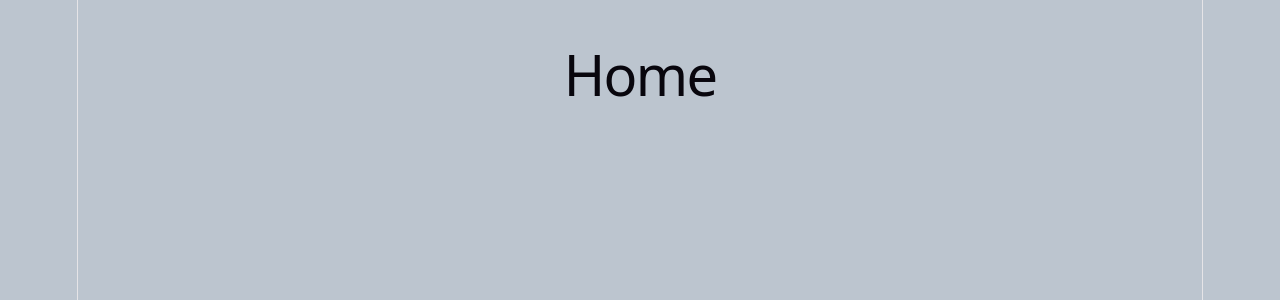
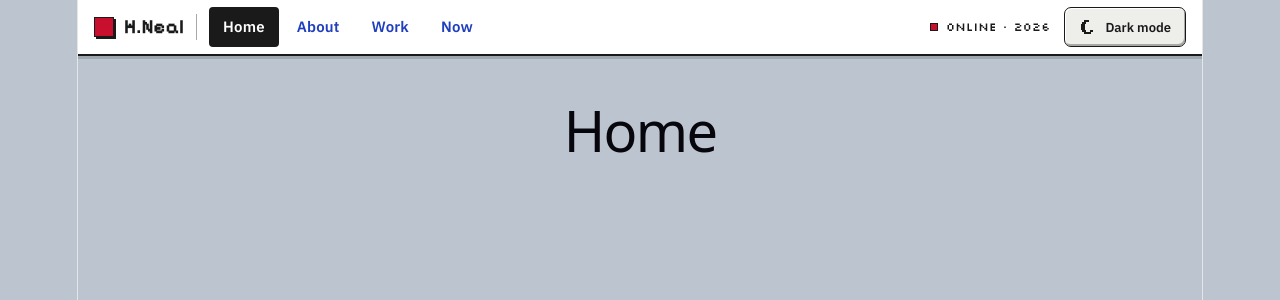
Before and after one commit to hannahmneal/portfolio, a React (Vite) app in the folder frontend/: page / in a window 1280 px wide. Shown: the top 300 px of the page. Built offline with nearby package versions, Linux system fonts and the light colour scheme.

Commit message:
Preliminary nav

```diff
--- a/frontend/src/App.jsx
+++ b/frontend/src/App.jsx
@@ -1,4 +1,5 @@
 import { Routes, Route } from 'react-router'
+import Nav from './components/Nav'
 import Home from './pages/Home'
 import About from './pages/About'
 import Work from './pages/Work'
@@ -8,6 +9,8 @@ import NotFound from './pages/NotFound'
 
 export default function App() {
   return (
+    <>
+      <Nav />
       <Routes>
         <Route path="/" element={<Home />} />
         <Route path="/about" element={<About />} />
@@ -16,5 +19,6 @@ export default function App() {
         <Route path="/guestbook" element={<Guestbook />} />
         <Route path="*" element={<NotFound />} />
       </Routes>
+    </>
   )
 }
--- /dev/null
+++ b/frontend/src/components/Nav.jsx
@@ -0,0 +1,163 @@
+import { Box } from '@mui/material'
+import { useTheme } from '@mui/material/styles'
+import { NavLink } from 'react-router'
+
+const NAV_LINKS = [
+  { to: '/', label: 'Home' },
+  { to: '/about', label: 'About' },
+  { to: '/work', label: 'Work' },
+  { to: '/now', label: 'Now' },
+]
+
+export default function Nav() {
+  const theme = useTheme()
+  const { menuBar, link, hoverInvert, button, titleBar } = theme.custom
+  const accent = theme.palette.primary.main
+  const text = theme.palette.text.primary
+
+  return (
+    <Box
+      component="nav"
+      aria-label="Main"
+      sx={{
+        display: 'flex',
+        flexWrap: 'wrap',
+        alignItems: 'center',
+        gap: '4px',
+        padding: '6px 16px',
+        minHeight: menuBar.minHeight,
+        bgcolor: menuBar.bg,
+        borderBottom: `2px solid ${menuBar.border}`,
+        boxShadow: menuBar.shadow,
+      }}
+    >
+      <Box
+        component={NavLink}
+        to="/"
+        end
+        sx={{
+          display: 'inline-flex',
+          alignItems: 'center',
+          gap: '10px',
+          fontFamily: theme.typography.h3.fontFamily,
+          fontWeight: 700,
+          fontSize: '20px',
+          textDecoration: 'none',
+          color: text,
+        }}
+      >
+        <Box
+          aria-hidden="true"
+          sx={{
+            width: 20,
+            height: 20,
+            bgcolor: accent,
+            border: `1px solid ${text}`,
+            boxShadow: `2px 2px 0 ${text}`,
+          }}
+        />
+        H.Neal
+      </Box>
+
+      <Box
+        aria-hidden="true"
+        sx={{ width: '1px', height: '26px', mx: '8px', bgcolor: menuBar.divider }}
+      />
+
+      {NAV_LINKS.map(({ to, label }) => (
+        <Box
+          key={to}
+          component={NavLink}
+          to={to}
+          end={to === '/'}
+          sx={{
+            fontFamily: theme.typography.fontFamily,
+            fontWeight: 600,
+            fontSize: '15px',
+            textDecoration: 'none',
+            padding: '9px 14px',
+            borderRadius: '4px',
+            color: link.color,
+            '&:visited': {
+              color: link.visited,
+            },
+            '&[aria-current="page"], &:hover, &:focus-visible': {
+              bgcolor: hoverInvert.bg,
+              color: hoverInvert.text,
+              outline: 'none',
+            },
+          }}
+        >
+          {label}
+        </Box>
+      ))}
+
+      <Box sx={{ ml: 'auto', display: 'flex', alignItems: 'center', gap: '14px' }}>
+        <Box
+          sx={{
+            display: 'inline-flex',
+            alignItems: 'center',
+            gap: '8px',
+            fontFamily: theme.typography.subtitle1.fontFamily,
+            fontSize: '12px',
+            color: text,
+          }}
+        >
+          {/* TODO: 11/2/26: Non-functional; Static.  */}
+          <Box
+            aria-hidden="true"
+            sx={{
+              width: 8,
+              height: 8,
+              bgcolor: accent,
+              border: `1px solid ${text}`,
+              '@keyframes pc-blink': { '50%': { opacity: 0 } },
+              animation: 'pc-blink 1s steps(1) infinite',
+            }}
+          />
+          ONLINE &middot; 2026
+        </Box>
+
+        <Box
+          component="button"
+          type="button"
+          aria-pressed={false}
+          sx={{
+            fontFamily: theme.typography.button.fontFamily,
+            fontWeight: theme.typography.button.fontWeight,
+            fontSize: '13px',
+            minHeight: 40,
+            padding: '0 14px',
+            display: 'inline-flex',
+            alignItems: 'center',
+            gap: '10px',
+            borderRadius: '7px',
+            border: `1px solid ${button.border}`,
+            bgcolor: button.bg,
+            color: text,
+            boxShadow: button.shadow,
+            cursor: 'pointer',
+          }}
+        >
+          {/* Dark darkmode icon (moon)👇🏻 */}
+          {/* TODO: #38 */}
+          <svg
+            aria-hidden="true"
+            width="16"
+            height="16"
+            viewBox="0 0 16 16"
+            shapeRendering="crispEdges"
+          >
+            <rect x="5" y="1" width="5" height="2" fill={titleBar.text} />
+            <rect x="3" y="3" width="4" height="2" fill={titleBar.text} />
+            <rect x="2" y="5" width="4" height="6" fill={titleBar.text} />
+            <rect x="3" y="11" width="4" height="2" fill={titleBar.text} />
+            <rect x="5" y="13" width="7" height="2" fill={titleBar.text} />
+            <rect x="11" y="11" width="3" height="2" fill={titleBar.text} />
+          </svg>
+          Dark mode
+        </Box>
+      </Box>
+    </Box>
+  )
+}
--- a/frontend/src/theme/AppThemeProvider.jsx
+++ b/frontend/src/theme/AppThemeProvider.jsx
@@ -9,14 +9,22 @@ const ACCENT_STORAGE_KEY = 'hneal-accent'
 
 function readStoredColorMode() {
   if (typeof window === 'undefined') return 'light'
-  const stored = window.localStorage.getItem(THEME_STORAGE_KEY)
-  if (stored === 'light' || stored === 'dark') return stored
+  try {
+    const stored = window.localStorage.getItem(THEME_STORAGE_KEY)
+    if (stored === 'light' || stored === 'dark') return stored
+  } catch {
+    // localStorage can throw (e.g. Safari private browsing); fall back below.
+  }
   return window.matchMedia?.('(prefers-color-scheme: dark)').matches ? 'dark' : 'light'
 }
 
 function readStoredAccentColor() {
   if (typeof window === 'undefined') return defaultAccent
-  return window.localStorage.getItem(ACCENT_STORAGE_KEY) ?? defaultAccent
+  try {
+    return window.localStorage.getItem(ACCENT_STORAGE_KEY) ?? defaultAccent
+  } catch {
+    return defaultAccent
+  }
 }
 
 export function AppThemeProvider({ children }) {
@@ -25,7 +33,11 @@ export function AppThemeProvider({ children }) {
 
   const setColorMode = useCallback((next) => {
     setColorModeState(next)
-    window.localStorage?.setItem(THEME_STORAGE_KEY, next)
+    try {
+      window.localStorage?.setItem(THEME_STORAGE_KEY, next)
+    } catch {
+      // ignore write failures (e.g. Safari private browsing)
+    }
   }, [])
 
   const toggleMode = useCallback(() => {
@@ -34,7 +46,11 @@ export function AppThemeProvider({ children }) {
 
   const setAccentColor = useCallback((next) => {
     setAccentColorState(next)
-    window.localStorage?.setItem(ACCENT_STORAGE_KEY, next)
+    try {
+      window.localStorage?.setItem(ACCENT_STORAGE_KEY, next)
+    } catch {
+      // ignore write failures (e.g. Safari private browsing)
+    }
   }, [])
 
   const theme = useMemo(() => createAppTheme(colorMode, accentColor), [colorMode, accentColor])
--- a/frontend/src/theme/createAppTheme.js
+++ b/frontend/src/theme/createAppTheme.js
@@ -23,6 +23,7 @@ const buildCustom = (mode, styles) => ({
     bg: styles.menuBarBg,
     border: styles.menuBarBorder,
     shadow: styles.menuBarShadow,
+    divider: styles.menuDivider,
     minHeight: 56,
   },
   banner: {
--- a/frontend/src/theme/styles.js
+++ b/frontend/src/theme/styles.js
@@ -21,6 +21,7 @@ export const lightStyles = {
   menuBarBg: '#FFFFFF',
   menuBarBorder: '#1A1A1A',
   menuBarShadow: '0 3px 0 rgba(26,26,26,0.18)',
+  menuDivider: '#A8A8A4',
   bannerBg: '#1A1A1A',
   bannerText: '#D9D9D4',
   buttonBg: '#EEEEEB',
@@ -34,6 +35,7 @@ export const lightStyles = {
   sunkenShadow: 'inset 1px 1px 0 #9A9A96',
   link: '#1F3FBF',
   linkVisited: '#6B2C91',
+  linkHoverText: '#FFFFFF',
   footerBg: '#E2E2DE',
   footerBorder: '#1A1A1A',
   hoverInvertBg: '#1A1A1A',
@@ -51,6 +53,7 @@ export const darkStyles = {
   titleText: '#C9CDD3',
   titlePinstripes: 'repeating-linear-gradient(#2E333B 0 1px, #191C22 1px 2px)',
   menuBarBg: '#1B1F26',
+  menuDivider: '#3A4048',
   bannerBg: '#0B0D10',
   bannerText: '#8E959D',
   buttonBg: '#2A2F37',
```
Also changed, not shown: 2 other files (tests, documents, lock files or other folders). Lines whose indentation alone changed are shown as unchanged.
